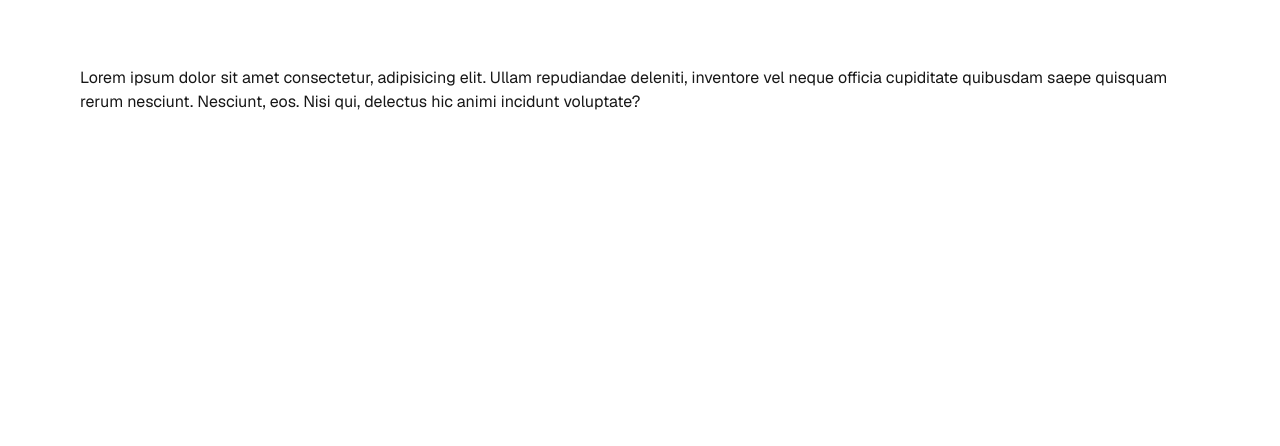
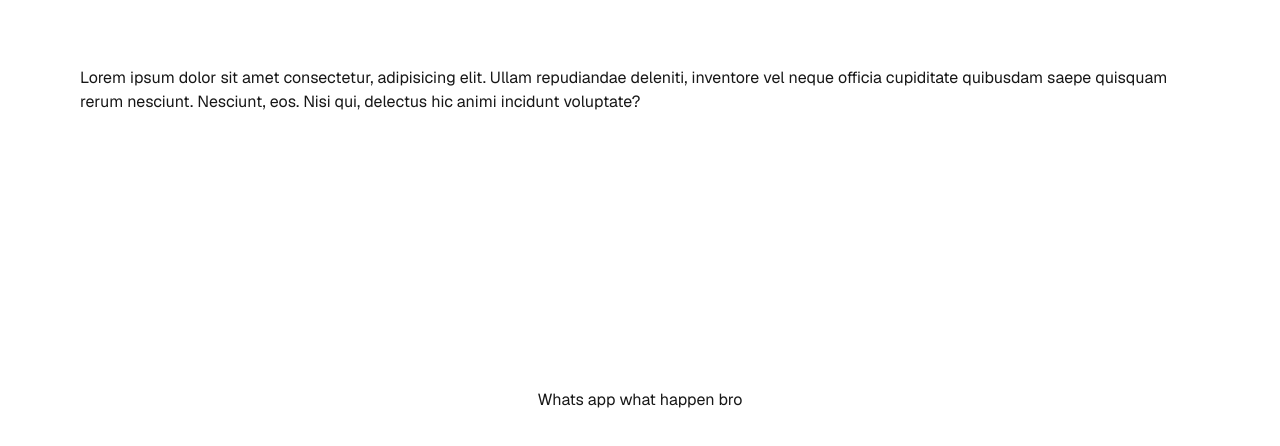
Before and after one commit to rangerisrael/tesing-cd, a Next.js app: page / in a window 1280 px wide. Shown: the top 446 px of the page. Built offline with nearby package versions, Linux system fonts and the light colour scheme.

Commit message:
content delivery experiment

```diff
--- a/src/app/page.tsx
+++ b/src/app/page.tsx
@@ -7,6 +7,7 @@ export default function Home() {
       repudiandae deleniti, inventore vel neque officia cupiditate quibusdam
       saepe quisquam rerum nesciunt. Nesciunt, eos. Nisi qui, delectus hic animi
       incidunt voluptate?
+      <p>Whats app what happen bro</p>
     </div>
   );
 }
```
